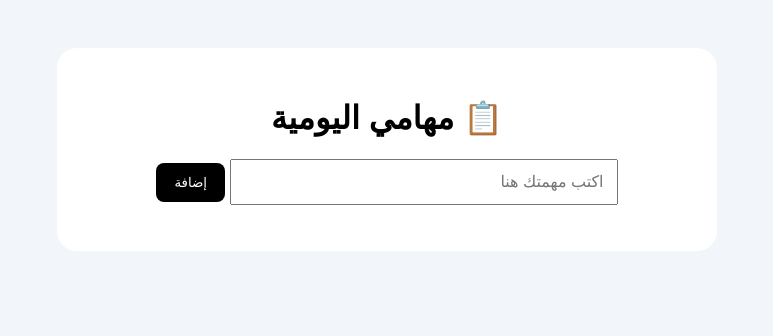
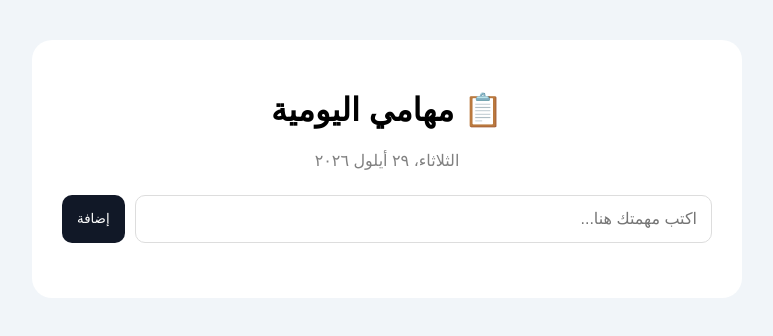
Before and after one commit to adhmsh889-lgtm/daily-tasks-new, a plain HTML site: page index.html in a window 1280 px wide. Shown: the whole page, without its empty margins (253-1026 px from the left). Drawn offline with Linux system fonts and the light colour scheme.

Commit message:
Update index.html

```diff
--- a/index.html
+++ b/index.html
@@ -2,102 +2,167 @@
 <html lang="ar" dir="rtl">
 <head>
   <meta charset="UTF-8">
+  <meta name="viewport" content="width=device-width, initial-scale=1.0">
   <title>مهامي اليومية</title>
 
   <style>
     body {
-      font-family: Arial;
-      background: #f2f5f9;
-      text-align: center;
-      padding: 40px;
+      margin: 0;
+      font-family: Arial, sans-serif;
+      background: #f1f5f9;
+      padding: 40px 15px;
     }
 
-    .box {
+    .container {
+      max-width: 650px;
+      margin: auto;
       background: white;
-      max-width: 600px;
-      margin: auto;
       padding: 30px;
       border-radius: 20px;
     }
 
+    h1 {
+      text-align: center;
+    }
+
+    .date {
+      text-align: center;
+      color: gray;
+      margin-bottom: 25px;
+    }
+
+    .add-box {
+      display: flex;
+      gap: 10px;
+    }
+
     input {
-      padding: 12px;
-      width: 60%;
+      flex: 1;
+      padding: 14px;
+      border: 1px solid #ddd;
+      border-radius: 10px;
       font-size: 16px;
     }
 
     button {
-      padding: 12px 18px;
       border: none;
-      border-radius: 8px;
+      border-radius: 10px;
+      padding: 10px 15px;
       cursor: pointer;
     }
 
-    .add {
-      background: black;
+    .add-btn {
+      background: #111827;
       color: white;
+    }
+
+    ul {
+      padding: 0;
+      margin-top: 25px;
     }
 
     li {
       list-style: none;
-      background: #eee;
-      margin: 10px;
+      display: flex;
+      align-items: center;
+      gap: 10px;
+      background: #f8fafc;
       padding: 12px;
-      border-radius: 10px;
-      display: flex;
-      justify-content: space-between;
+      margin-bottom: 10px;
+      border-radius: 12px;
+    }
+
+    .task {
+      flex: 1;
+      font-size: 17px;
     }
 
     .done {
       text-decoration: line-through;
       opacity: 0.5;
     }
+
+    .check {
+      background: #dcfce7;
+    }
+
+    .delete {
+      background: #fee2e2;
+    }
   </style>
 </head>
 
 <body>
 
-  <div class="box">
+  <div class="container">
 
     <h1>📋 مهامي اليومية</h1>
 
-    <input id="taskInput" placeholder="اكتب مهمتك هنا">
+    <div class="date" id="date"></div>
 
-    <button class="add" onclick="addTask()">
-      إضافة
-    </button>
+    <div class="add-box">
+      <input id="taskInput" placeholder="اكتب مهمتك هنا...">
+      <button class="add-btn" onclick="addTask()">إضافة</button>
+    </div>
 
-    <ul id="tasks"></ul>
+    <ul id="taskList"></ul>
 
   </div>
 
   <script>
+    const input = document.getElementById("taskInput");
+    const list = document.getElementById("taskList");
+
+    document.getElementById("date").textContent =
+      new Date().toLocaleDateString("ar-JO", {
+        weekday: "long",
+        year: "numeric",
+        month: "long",
+        day: "numeric"
+      });
+
     function addTask() {
+      const text = input.value.trim();
 
-      let input = document.getElementById("taskInput");
-      let task = input.value;
+      if (text === "") return;
 
-      if (task === "") return;
+      const li = document.createElement("li");
 
-      let li = document.createElement("li");
+      const task = document.createElement("span");
+      task.className = "task";
+      task.textContent = text;
 
-      li.innerHTML = `
-        <span>${task}</span>
-        <button onclick="completeTask(this)">✓</button>
-      `;
+      const check = document.createElement("button");
+      check.className = "check";
+      check.textContent = "✓";
 
-      document.getElementById("tasks").appendChild(li);
+      check.onclick = function() {
+        task.classList.toggle("done");
+      };
+
+      const deleteButton = document.createElement("button");
+      deleteButton.className = "delete";
+      deleteButton.textContent = "🗑️";
+
+      deleteButton.onclick = function() {
+        li.remove();
+      };
+
+      li.appendChild(task);
+      li.appendChild(check);
+      li.appendChild(deleteButton);
+
+      list.appendChild(li);
 
       input.value = "";
+      input.focus();
     }
 
-    function completeTask(button) {
-
-      let task = button.parentElement.querySelector("span");
-
-      task.classList.toggle("done");
-
-    }
+    input.addEventListener("keydown", function(event) {
+      if (event.key === "Enter") {
+        addTask();
+      }
+    });
   </script>
 
 </body>
```
